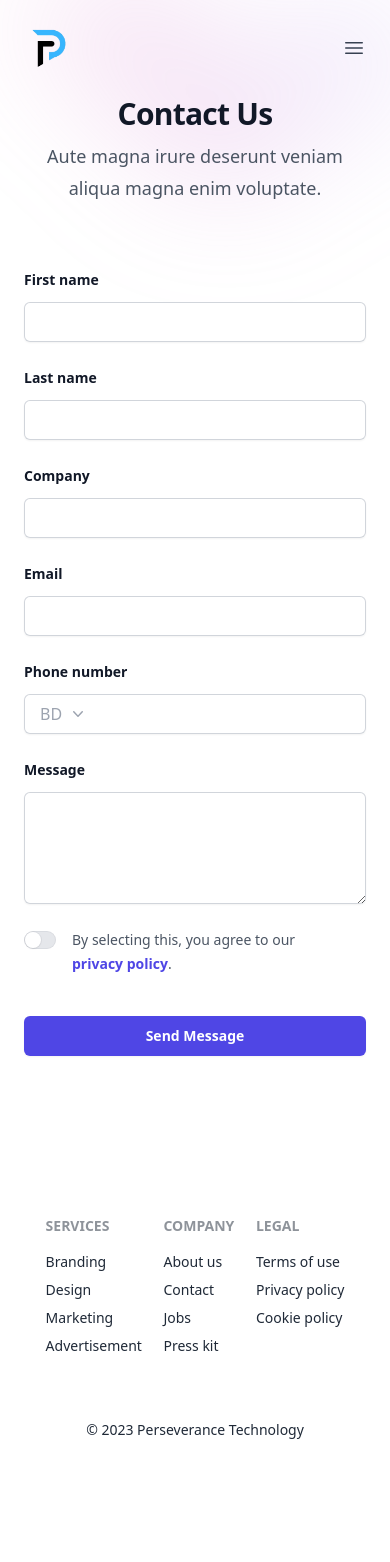
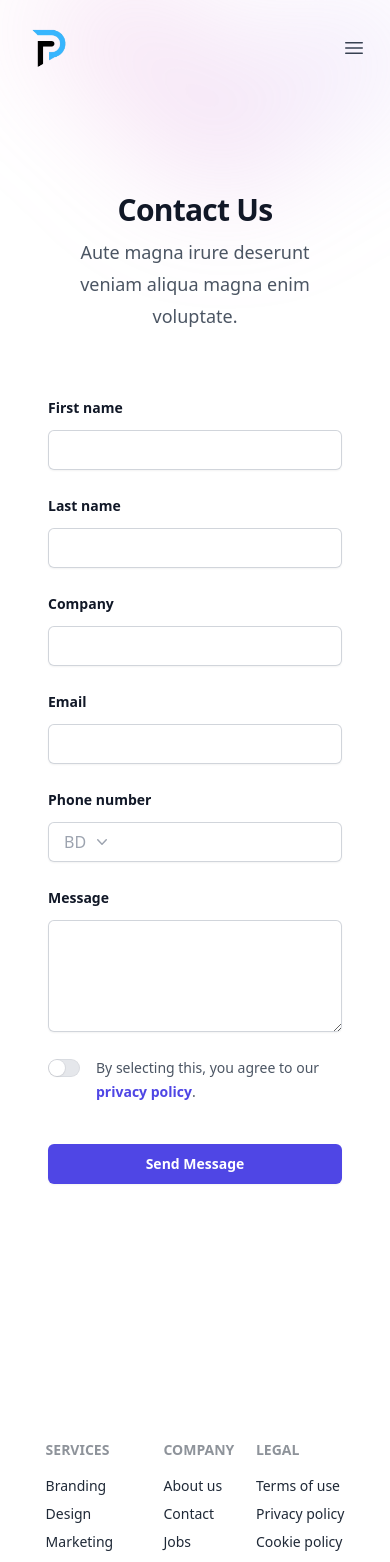
Before and after one commit to talhascript/PerseveranceTechnology, a Next.js app: page /contact in a window 390 px wide. Shown: the top 1562 px of the page. Before the commit the page ends 1472 px from the top, so only its background shows below. Built offline with nearby package versions, Linux system fonts and the light colour scheme.

Commit message:
initial push number 1

```diff
--- a/components/Contact.jsx
+++ b/components/Contact.jsx
@@ -1,15 +1,31 @@
-import { useState } from 'react'
-import { ChevronDownIcon } from '@heroicons/react/20/solid'
-import { Switch } from '@headlessui/react'
+import { useState } from "react";
+import { ChevronDownIcon } from "@heroicons/react/20/solid";
+import { Switch } from "@headlessui/react";
+import { motion } from "framer-motion";
 
 function classNames(...classes) {
-  return classes.filter(Boolean).join(' ')
+  return classes.filter(Boolean).join(" ");
 }
 
 export default function Contact() {
-  const [agreed, setAgreed] = useState(false)
+  const [agreed, setAgreed] = useState(false);
+
+  // Define the page enter animation
+  const pageEnterAnimation = {
+    initial: { opacity: 0, y: 20, filter: "blur(4px)" }, // Start with opacity 0, y translation, and blur
+    animate: { opacity: 1, y: 0, filter: "blur(0px)" }, // End with opacity 1, no translation, and no blur
+    exit: { opacity: 0, y: 20, filter: "blur(4px)" }, // Exit with opacity 0, y translation, and blur
+  };
 
   return (
+    <motion.div
+      initial="initial"
+      animate="animate"
+      exit="exit"
+      variants={pageEnterAnimation}
+      transition={{ duration: 0.40 }} // Set the animation duration to 1 second
+      className="isolate bg-white px-6 py-24 sm:py-32 lg:px-8"
+    >
       <div className="isolate bg-white px-6 py-24 sm:py-32 lg:px-8">
         <div
           className="absolute inset-x-0 top-[-10rem] -z-10 transform-gpu overflow-hidden blur-3xl sm:top-[-20rem]"
@@ -19,20 +35,29 @@ export default function Contact() {
             className="relative left-1/2 -z-10 aspect-[1155/678] w-[36.125rem] max-w-none -translate-x-1/2 rotate-[30deg] bg-gradient-to-tr from-[#ff80b5] to-[#9089fc] opacity-30 sm:left-[calc(50%-40rem)] sm:w-[72.1875rem]"
             style={{
               clipPath:
-              'polygon(74.1% 44.1%, 100% 61.6%, 97.5% 26.9%, 85.5% 0.1%, 80.7% 2%, 72.5% 32.5%, 60.2% 62.4%, 52.4% 68.1%, 47.5% 58.3%, 45.2% 34.5%, 27.5% 76.7%, 0.1% 64.9%, 17.9% 100%, 27.6% 76.8%, 76.1% 97.7%, 74.1% 44.1%)',
+                "polygon(74.1% 44.1%, 100% 61.6%, 97.5% 26.9%, 85.5% 0.1%, 80.7% 2%, 72.5% 32.5%, 60.2% 62.4%, 52.4% 68.1%, 47.5% 58.3%, 45.2% 34.5%, 27.5% 76.7%, 0.1% 64.9%, 17.9% 100%, 27.6% 76.8%, 76.1% 97.7%, 74.1% 44.1%)",
             }}
           />
         </div>
         <div className="mx-auto max-w-2xl text-center">
-        <h2 className="text-3xl font-bold tracking-tight text-gray-900 sm:text-4xl">Contact Us</h2>
+          <h2 className="text-3xl font-bold tracking-tight text-gray-900 sm:text-4xl">
+            Contact Us
+          </h2>
           <p className="mt-2 text-lg leading-8 text-gray-600">
             Aute magna irure deserunt veniam aliqua magna enim voluptate.
           </p>
         </div>
-      <form action="#" method="POST" className="mx-auto mt-16 max-w-xl sm:mt-20">
+        <form
+          action="#"
+          method="POST"
+          className="mx-auto mt-16 max-w-xl sm:mt-20"
+        >
           <div className="grid grid-cols-1 gap-x-8 gap-y-6 sm:grid-cols-2">
             <div>
-            <label htmlFor="first-name" className="block text-sm font-semibold leading-6 text-gray-900">
+              <label
+                htmlFor="first-name"
+                className="block text-sm font-semibold leading-6 text-gray-900"
+              >
                 First name
               </label>
               <div className="mt-2.5">
@@ -46,7 +71,10 @@ export default function Contact() {
               </div>
             </div>
             <div>
-            <label htmlFor="last-name" className="block text-sm font-semibold leading-6 text-gray-900">
+              <label
+                htmlFor="last-name"
+                className="block text-sm font-semibold leading-6 text-gray-900"
+              >
                 Last name
               </label>
               <div className="mt-2.5">
@@ -60,7 +88,10 @@ export default function Contact() {
               </div>
             </div>
             <div className="sm:col-span-2">
-            <label htmlFor="company" className="block text-sm font-semibold leading-6 text-gray-900">
+              <label
+                htmlFor="company"
+                className="block text-sm font-semibold leading-6 text-gray-900"
+              >
                 Company
               </label>
               <div className="mt-2.5">
@@ -74,7 +105,10 @@ export default function Contact() {
               </div>
             </div>
             <div className="sm:col-span-2">
-            <label htmlFor="email" className="block text-sm font-semibold leading-6 text-gray-900">
+              <label
+                htmlFor="email"
+                className="block text-sm font-semibold leading-6 text-gray-900"
+              >
                 Email
               </label>
               <div className="mt-2.5">
@@ -88,7 +122,10 @@ export default function Contact() {
               </div>
             </div>
             <div className="sm:col-span-2">
-            <label htmlFor="phone-number" className="block text-sm font-semibold leading-6 text-gray-900">
+              <label
+                htmlFor="phone-number"
+                className="block text-sm font-semibold leading-6 text-gray-900"
+              >
                 Phone number
               </label>
               <div className="relative mt-2.5">
@@ -123,7 +160,10 @@ export default function Contact() {
               </div>
             </div>
             <div className="sm:col-span-2">
-            <label htmlFor="message" className="block text-sm font-semibold leading-6 text-gray-900">
+              <label
+                htmlFor="message"
+                className="block text-sm font-semibold leading-6 text-gray-900"
+              >
                 Message
               </label>
               <div className="mt-2.5">
@@ -132,7 +172,7 @@ export default function Contact() {
                   id="message"
                   rows={4}
                   className="block w-full rounded-md border-0 px-3.5 py-2 text-gray-900 shadow-sm ring-1 ring-inset ring-gray-300 placeholder:text-gray-400 focus:ring-2 focus:ring-inset focus:ring-indigo-600 sm:text-sm sm:leading-6"
-                defaultValue={''}
+                  defaultValue={""}
                 />
               </div>
             </div>
@@ -142,22 +182,22 @@ export default function Contact() {
                   checked={agreed}
                   onChange={setAgreed}
                   className={classNames(
-                  agreed ? 'bg-indigo-600' : 'bg-gray-200',
-                  'flex w-8 flex-none cursor-pointer rounded-full p-px ring-1 ring-inset ring-gray-900/5 transition-colors duration-200 ease-in-out focus-visible:outline focus-visible:outline-2 focus-visible:outline-offset-2 focus-visible:outline-indigo-600'
+                    agreed ? "bg-indigo-600" : "bg-gray-200",
+                    "flex w-8 flex-none cursor-pointer rounded-full p-px ring-1 ring-inset ring-gray-900/5 transition-colors duration-200 ease-in-out focus-visible:outline focus-visible:outline-2 focus-visible:outline-offset-2 focus-visible:outline-indigo-600"
                   )}
                 >
                   <span className="sr-only">Agree to policies</span>
                   <span
                     aria-hidden="true"
                     className={classNames(
-                    agreed ? 'translate-x-3.5' : 'translate-x-0',
-                    'h-4 w-4 transform rounded-full bg-white shadow-sm ring-1 ring-gray-900/5 transition duration-200 ease-in-out'
+                      agreed ? "translate-x-3.5" : "translate-x-0",
+                      "h-4 w-4 transform rounded-full bg-white shadow-sm ring-1 ring-gray-900/5 transition duration-200 ease-in-out"
                     )}
                   />
                 </Switch>
               </div>
               <Switch.Label className="text-sm leading-6 text-gray-600">
-              By selecting this, you agree to our{' '}
+                By selecting this, you agree to our{" "}
                 <a href="#" className="font-semibold text-indigo-600">
                   privacy&nbsp;policy
                 </a>
@@ -168,12 +208,13 @@ export default function Contact() {
           <div className="mt-10">
             <button
               type="submit"
-            className="block w-full rounded-md bg-indigo-600 px-3.5 py-2.5 text-center text-sm font-semibold text-white shadow-sm hover:bg-indigo-500 focus-visible:outline focus-visible:outline-2 focus-visible:outline-offset-2 focus-visible:outline-indigo-600"
+              className="button block w-full rounded-md bg-indigo-600 px-3.5 py-2.5 text-center text-sm font-semibold text-white shadow-sm transition-transform duration-300 hover:shadow-md hover:bg-purple-600 hover:text-white-600 transform hover:-translate-y-1 focus-visible:outline focus-visible:outline-2 focus-visible:outline-offset-2 focus-visible:outline-indigo-600"
             >
               Send Message
             </button>
           </div>
         </form>
       </div>
-  )
+    </motion.div>
+  );
 }
--- a/next.config.js
+++ b/next.config.js
@@ -4,3 +4,9 @@ const nextConfig = {
 }
 
 module.exports = nextConfig
+
+
+module.exports = {
+  // ...other configurations
+  cssModules: true,
+};
--- a/package.json
+++ b/package.json
@@ -15,6 +15,7 @@
     "autoprefixer": "10.4.15",
     "eslint": "8.49.0",
     "eslint-config-next": "13.5.1",
+    "framer-motion": "^10.16.4",
     "next": "13.5.1",
     "postcss": "8.4.30",
     "react": "18.2.0",
--- a/pages/contact.js
+++ b/pages/contact.js
@@ -1,3 +1,4 @@
+
 import Contact from "@/components/Contact"
 
 export default function Home() {
--- a/styles/globals.css
+++ b/styles/globals.css
@@ -1,3 +1,27 @@
 @tailwind base;
 @tailwind components;
 @tailwind utilities;
+
+/* CONTACT PAGE */
+
+@keyframes fadeIn {
+  from {
+    opacity: 0;
+  }
+  to {
+    opacity: 1;
+  }
+}
+
+/* Apply the fade-in animation to page transitions */
+/* Note: You can customize the animation duration and easing as needed */
+.page-enter {
+  animation: fadeIn 0.5s ease-in-out forwards;
+  opacity: 0;
+}
+
+.page-enter-active {
+  animation: fadeIn 0.5s ease-in-out forwards;
+  opacity: 1;
+}
+  /* CONTACT PAGE */
```
Also changed, not shown: 1 other file (tests, documents, lock files or other folders). Lines whose indentation alone changed are shown as unchanged.
